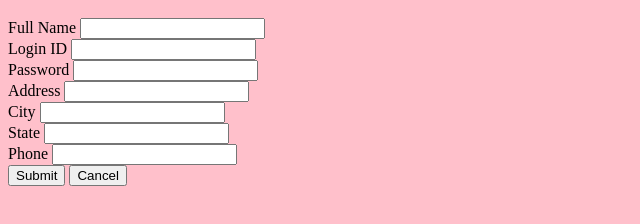
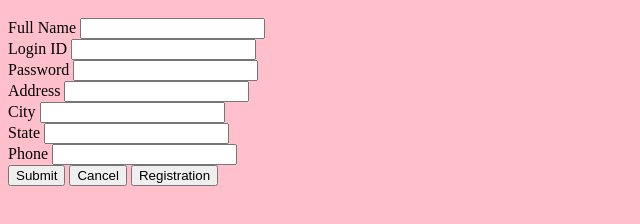
Before and after one commit to Riya-Bhakoo/project-devops, a plain HTML site: page index.html in a window 1280 px wide. Shown: the part 48-272 px from the top of the page, without its empty margins (0-640 px from the left). Drawn offline with Linux system fonts and the light colour scheme.

Commit message:
added registration button

```diff
--- a/index.html
+++ b/index.html
@@ -74,6 +74,7 @@ function formvalidation(){
         Phone <input type="text" name="Phone" id="Phone"><br>
         <input type="submit" name="Submit" value="Submit">
         <input type="submit" name="Cancel" value="Cancel">
+        <input type="submit" name="Registration" value="Registration">
     </form>
 </body>
 </html>
```
